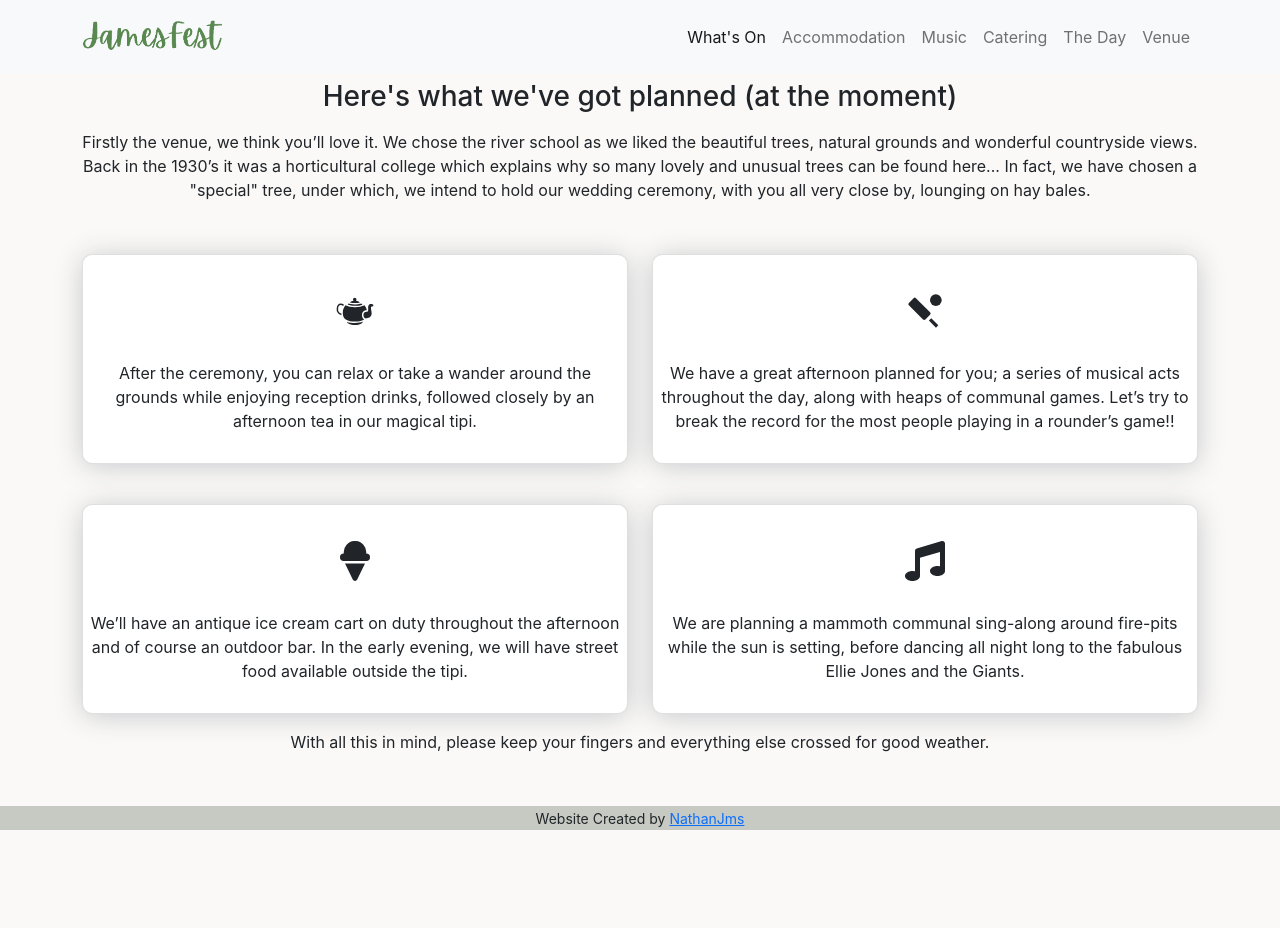
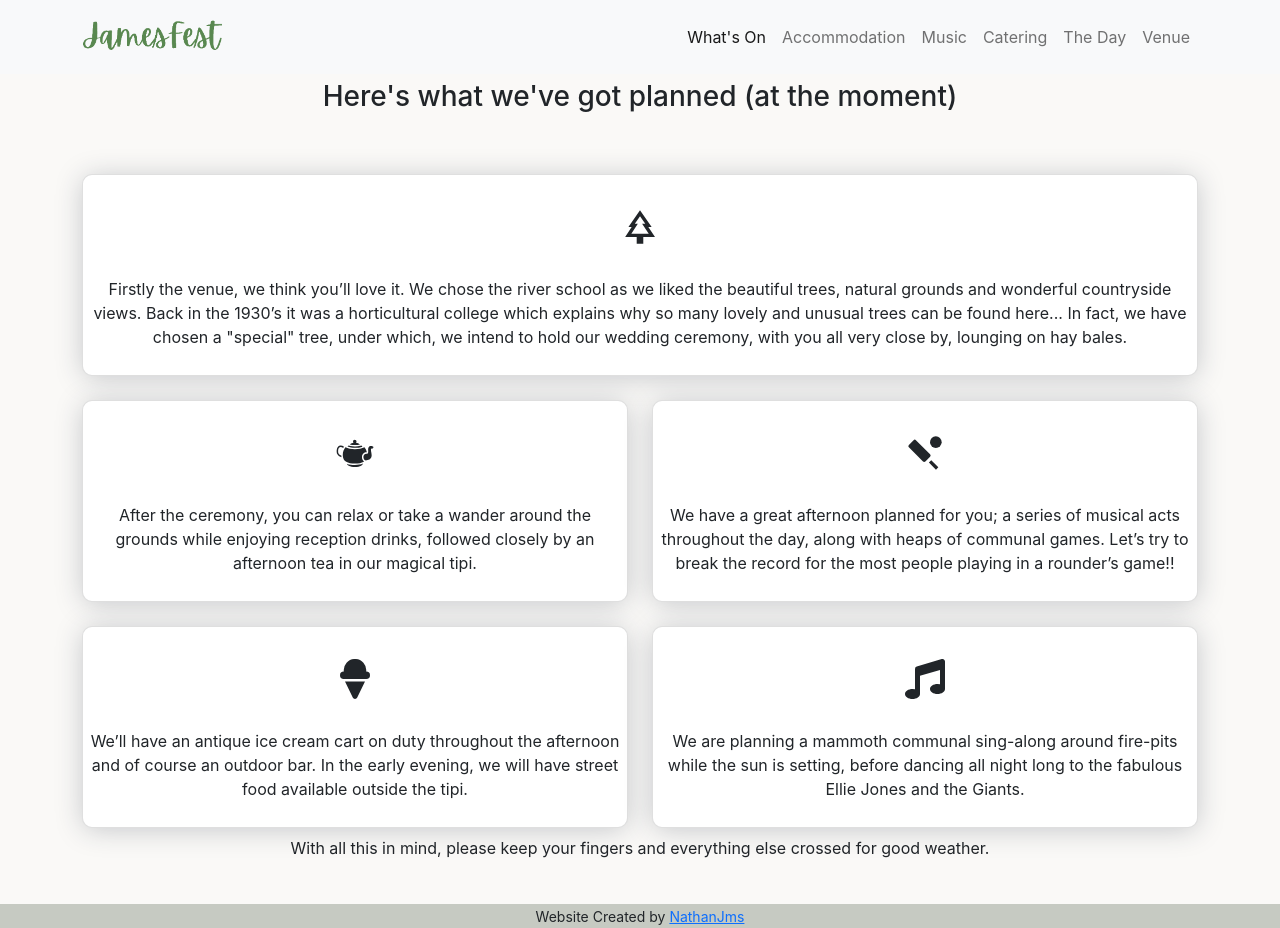
Before and after one commit to Nathanjms/jamesfest2022, a Next.js app: page /whats-on in a window 1280 px wide. Before the commit the page ends 830 px from the top, so only its background shows below. Built offline with nearby package versions, Linux system fonts and the light colour scheme.

Commit message:
Add venue to cards

```diff
--- a/pages/whats-on.js
+++ b/pages/whats-on.js
@@ -1,7 +1,6 @@
-import Image from "next/image";
 import { FaIceCream, FaMusic } from "react-icons/fa";
 import { GiTeapot } from "react-icons/gi";
-import { MdSportsCricket } from "react-icons/md";
+import { MdOutlinePark, MdSportsCricket } from "react-icons/md";
 import DefaultLayout from "../components/layouts/DefaultLayout";
 
 export default function WhatsOn() {
@@ -12,8 +11,12 @@ export default function WhatsOn() {
           <h2 className="h3 mb-3">
             Here&apos;s what we&apos;ve got planned (at the moment)
           </h2>
-          <div className="row">
-            <div className="col-12">
+          <div className="row justify-content-center">
+            <div className="col-md-12 whatsOnCardContainer">
+              <div className="card h-100 whatsOnCard">
+                <h3 className="h1">
+                  <MdOutlinePark />
+                </h3>
                 Firstly the venue, we think you’ll love it. We chose the river
                 school as we liked the beautiful trees, natural grounds and
                 wonderful countryside views. Back in the 1930’s it was a
@@ -24,7 +27,6 @@ export default function WhatsOn() {
                 bales.
               </div>
             </div>
-          <div className="row justify-content-center">
             <div className="col-md-6 whatsOnCardContainer">
               <div className="card h-100 whatsOnCard">
                 <h3 className="h1">
@@ -67,7 +69,7 @@ export default function WhatsOn() {
               </div>
             </div>
           </div>
-          <div className="row justify-content-center pt-2">
+          <div className="row justify-content-center pt-3">
             <div className="col-12 whatsOnCardContainer">
               With all this in mind, please keep your fingers and everything
               else crossed for good weather.
--- a/styles/globals.css
+++ b/styles/globals.css
@@ -92,11 +92,11 @@ main {
 }
 
 .whatsOnCardContainer {
-  margin-block: 1.25rem;
+  margin-block: 0.75rem;
 }
 
 .whatsOnCard {
-  padding: 0.5rem 0.25rem 0.5rem 0.25rem;
+  padding: 0.25rem;
   border-radius: 10px;
   box-shadow: 0 0.15rem 1.75rem -1rem rgba(31, 45, 65, 0.25);
   -webkit-box-shadow: 0 0.15rem 1.75rem -0.1rem rgba(31, 45, 65, 0.25);
```
Lines whose indentation alone changed are shown as unchanged.
